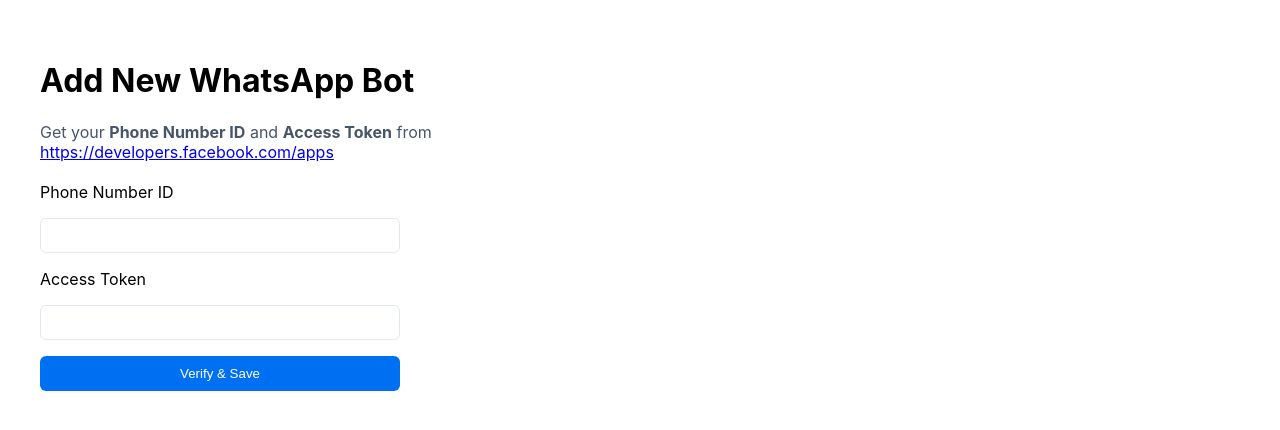
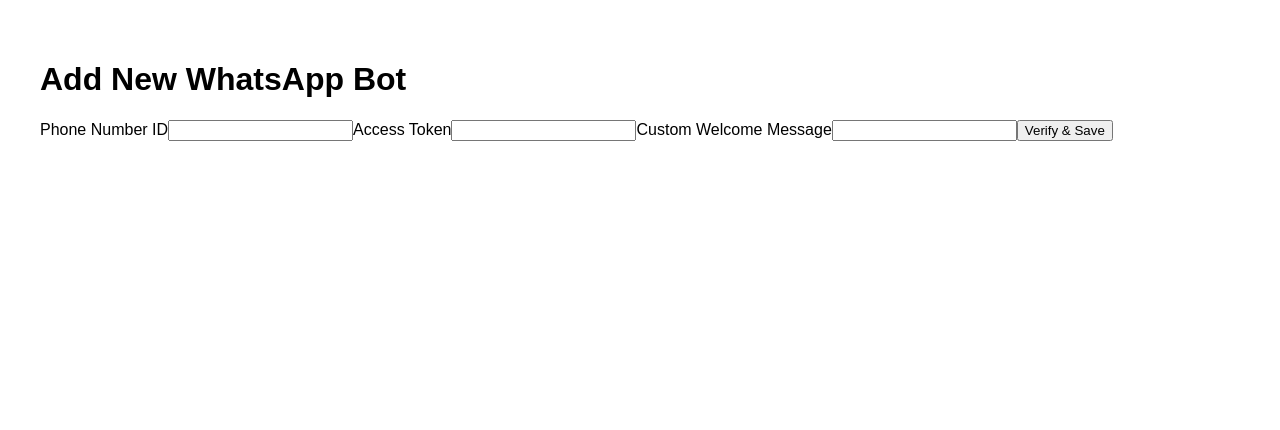
Before and after one commit to oridekel1208-ops/whatsapp-bot-railway, a Next.js app: page /dashboard/bots/add in a window 1280 px wide. Shown: the top 430 px of the page. Built offline with nearby package versions, Linux system fonts and the light colour scheme.

Commit message:
Update add.js

```diff
--- a/pages/dashboard/bots/add.js
+++ b/pages/dashboard/bots/add.js
@@ -1,4 +1,3 @@
-// pages/dashboard/bots/add.js
 import { useState } from "react";
 import { useRouter } from "next/router";
 
@@ -6,11 +5,12 @@
   const router = useRouter();
   const [phoneNumberId, setPhoneNumberId] = useState("");
   const [accessToken, setAccessToken] = useState("");
+  const [customMessage, setCustomMessage] = useState("");
   const [verifying, setVerifying] = useState(false);
 
   const handleVerify = async () => {
-    if (!phoneNumberId || !accessToken) {
-      alert("Please enter both fields");
+    if (!phoneNumberId || !accessToken || !customMessage) {
+      alert("Please fill all fields");
       return;
     }
 
@@ -24,15 +24,24 @@
       if (data.error) {
         alert("❌ Invalid token or phone ID: " + data.error.message);
       } else {
-        const stored = JSON.parse(localStorage.getItem("bots") || "[]");
+        const botsFilePath = "/data/bots.json";
+
+        // Add new bot
         const newBot = {
           id: Date.now(),
           phoneNumberId,
           accessToken,
+          customMessage,
           createdAt: new Date().toISOString(),
         };
-        stored.push(newBot);
-        localStorage.setItem("bots", JSON.stringify(stored));
+
+        // Save to file using API route or fs (depends on setup)
+        await fetch("/api/bots/save", {
+          method: "POST",
+          headers: { "Content-Type": "application/json" },
+          body: JSON.stringify(newBot),
+        });
+
         alert("✅ Bot verified and saved!");
         router.push("/dashboard/bots");
       }
@@ -44,59 +53,21 @@
   };
 
   return (
-    <div style={{ padding: 40, fontFamily: "Inter, Arial, sans-serif" }}>
+    <div style={{ padding: 40 }}>
       <h1>Add New WhatsApp Bot</h1>
-      <p style={{ color: "#475569", marginBottom: 20 }}>
-        Get your <strong>Phone Number ID</strong> and <strong>Access Token</strong> from
-        <br />
-        <a
-          href="https://developers.facebook.com/apps"
-          target="_blank"
-          rel="noreferrer"
-        >
-          https://developers.facebook.com/apps
-        </a>
-      </p>
 
-      <div style={{ display: "flex", flexDirection: "column", gap: 16, width: 360 }}>
-        <label>Phone Number ID</label>
-        <input
-          type="text"
-          value={phoneNumberId}
-          onChange={(e) => setPhoneNumberId(e.target.value)}
-          style={inputStyle}
-        />
+      <label>Phone Number ID</label>
+      <input value={phoneNumberId} onChange={e => setPhoneNumberId(e.target.value)} />
 
-        <label>Access Token</label>
-        <input
-          type="text"
-          value={accessToken}
-          onChange={(e) => setAccessToken(e.target.value)}
-          style={inputStyle}
-        />
+      <label>Access Token</label>
+      <input value={accessToken} onChange={e => setAccessToken(e.target.value)} />
 
-        <button
-          onClick={handleVerify}
-          disabled={verifying}
-          style={{
-            background: "#0070f3",
-            color: "white",
-            padding: "10px 16px",
-            border: "none",
-            borderRadius: 6,
-            cursor: "pointer",
-          }}
-        >
-          {verifying ? "Verifying..." : "Verify & Save"}
-        </button>
-      </div>
+      <label>Custom Welcome Message</label>
+      <input value={customMessage} onChange={e => setCustomMessage(e.target.value)} />
+
+      <button onClick={handleVerify} disabled={verifying}>
+        {verifying ? "Verifying..." : "Verify & Save"}
+      </button>
     </div>
   );
 }
-
-const inputStyle = {
-  border: "1px solid #e2e8f0",
-  padding: "8px 10px",
-  borderRadius: 6,
-  fontSize: 15,
-};
```
